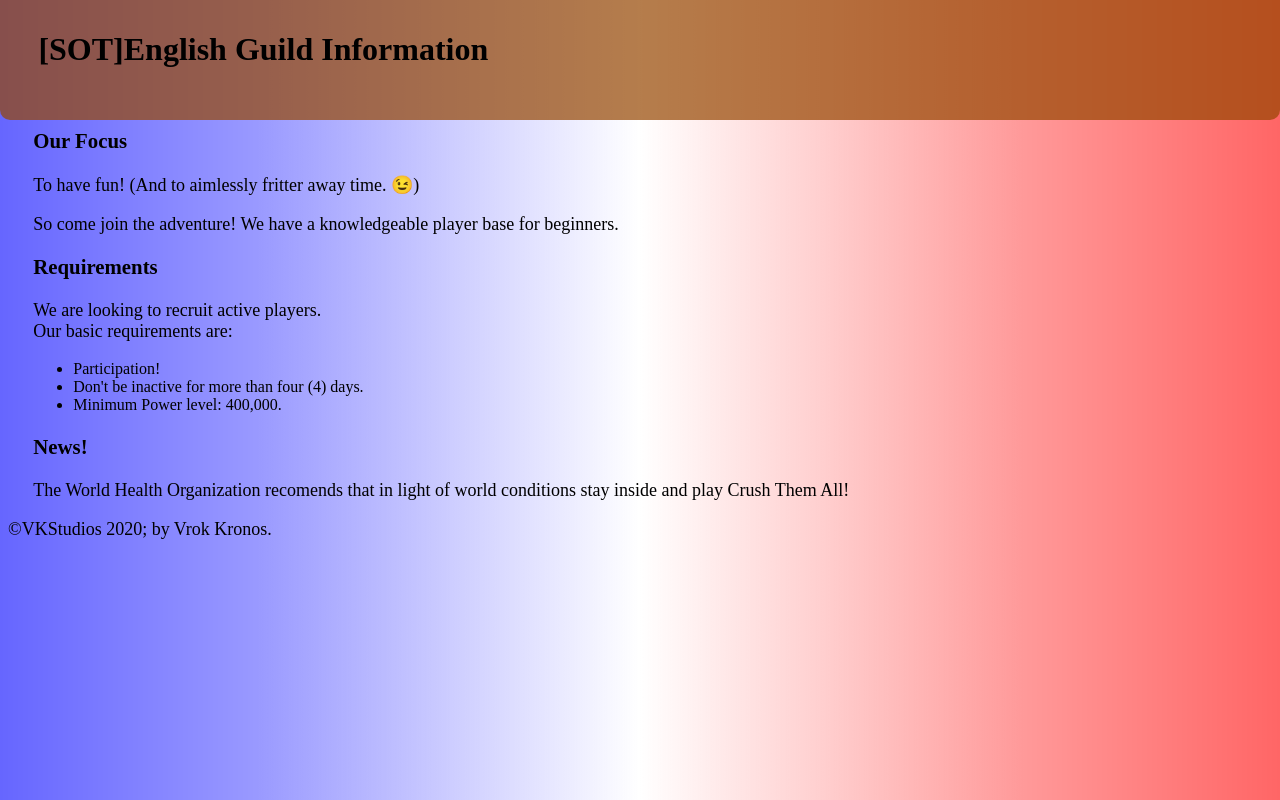
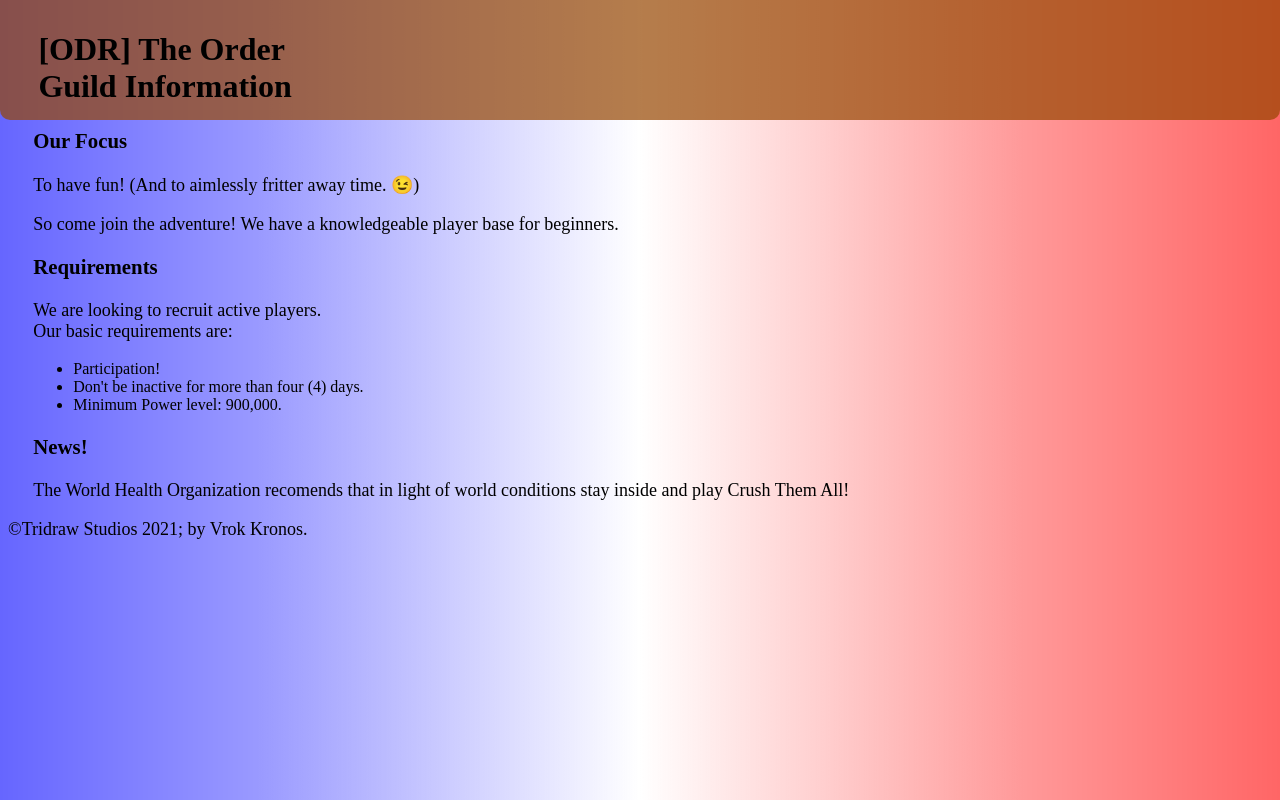
Before and after one commit to Vrok-Kronos/crushthemall, a plain HTML site: page index.html in a window 1280 px wide. Drawn offline with Linux system fonts and the light colour scheme.

Commit message:
Changes (sot)English to (ODR)The Order

```diff
--- a/index.html
+++ b/index.html
@@ -10,7 +10,7 @@
     <body>
         <header id="MenuBar">
             <h1>
-                [SOT]English Guild Information
+                [ODR] The Order <br> Guild Information
             </h1>
 <!--            <ul id="MenuList">
                 <li class="menu">Item One</li>
@@ -55,7 +55,7 @@
                     </li>
 
                     <li>
-                        Minimum Power level: 400,000.
+                        Minimum Power level: 900,000.
                     </li>
 
                 </ul>
@@ -76,7 +76,7 @@
 
         <footer id="credits">
             <p>
-                &copy;VKStudios 2020; by Vrok Kronos.
+                &copy;Tridraw Studios 2021; by Vrok Kronos.
             </p>
         </footer>
     </body>
```
